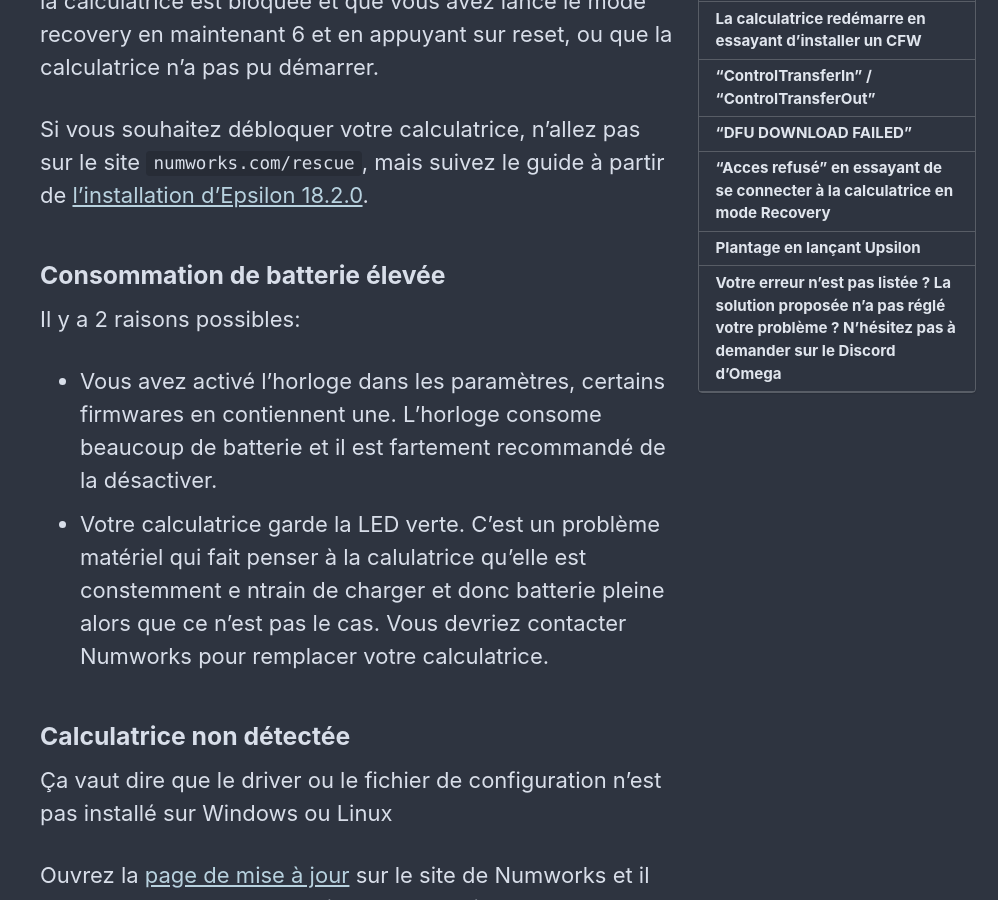
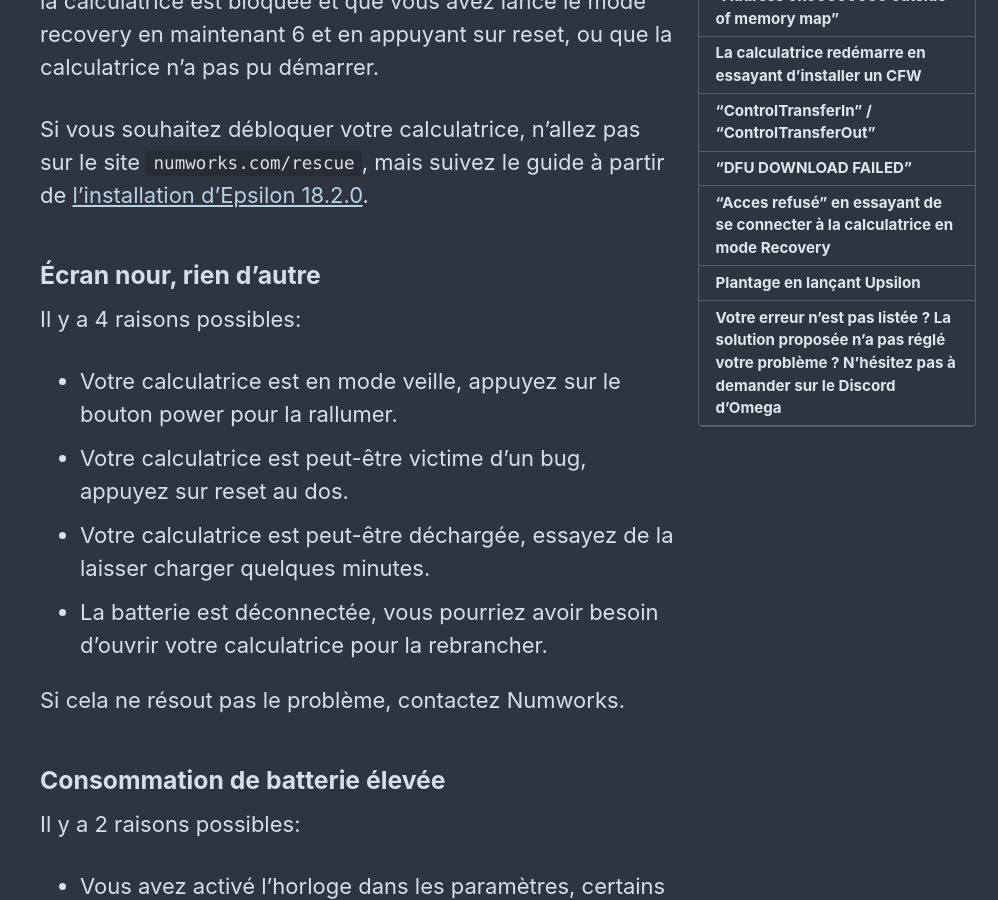
Before and after one commit to Omega-Numworks/Omega-Guide, a Jekyll site: the page built from _pages/fr_FR/troubleshooting.md, in a window 1280 px wide and 900 px high, scrolled down 801 px. Shown: the whole window, without its empty margins (282-1280 px from the left). Built offline with Jekyll 4.4.1, drawn with Linux system fonts in a browser that asks for light colours; comment, search, counter and statistics services are not loaded; some of the changed text lies outside the part shown.

Commit message:
Update troubleshooting.md
Add Black screen issue

```diff
--- a/_pages/fr_FR/troubleshooting.md
+++ b/_pages/fr_FR/troubleshooting.md
@@ -15,6 +15,16 @@
 C'est l'écran du bootloader de Numworks. Il s'affiche quand la calculatrice est bloquée et que vous avez lancé le mode recovery en maintenant 6 et en appuyant sur reset, ou que la calculatrice n'a pas pu démarrer.
 
 Si vous souhaitez débloquer votre calculatrice, n'allez pas sur le site `numworks.com/rescue`, mais suivez le guide à partir de [l'installation d'Epsilon 18.2.0](install-epsilon-18-2-0).
+
+### Écran nour, rien d'autre
+
+Il y a 4 raisons possibles:
+- Votre calculatrice est en mode veille, appuyez sur le bouton power pour la rallumer.
+- Votre calculatrice est peut-être victime d'un bug, appuyez sur reset au dos.
+- Votre calculatrice est peut-être déchargée, essayez de la laisser charger quelques minutes.
+- La batterie est déconnectée, vous pourriez avoir besoin d'ouvrir votre calculatrice pour la rebrancher.
+
+Si cela ne résout pas le problème, contactez Numworks.
 
 ### Consommation de batterie élevée
 
```
